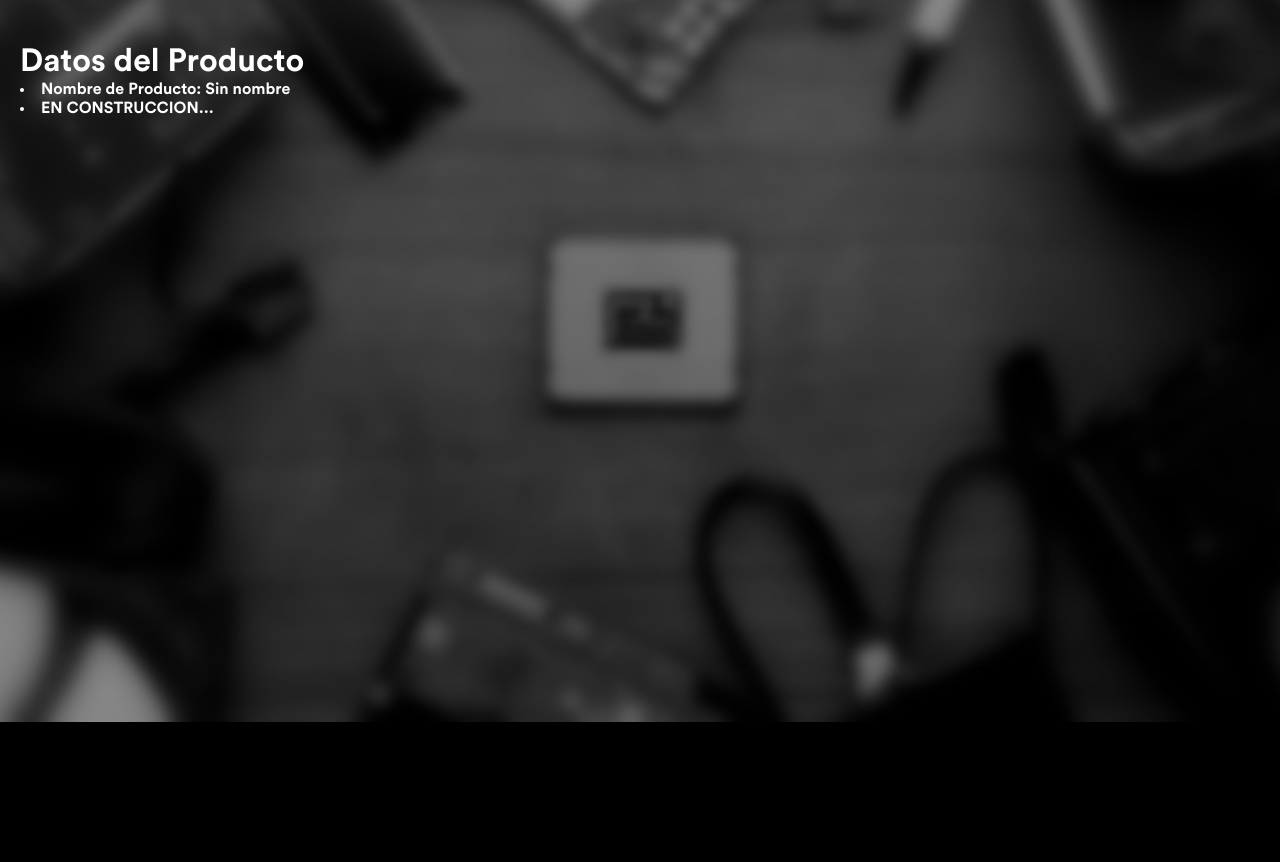
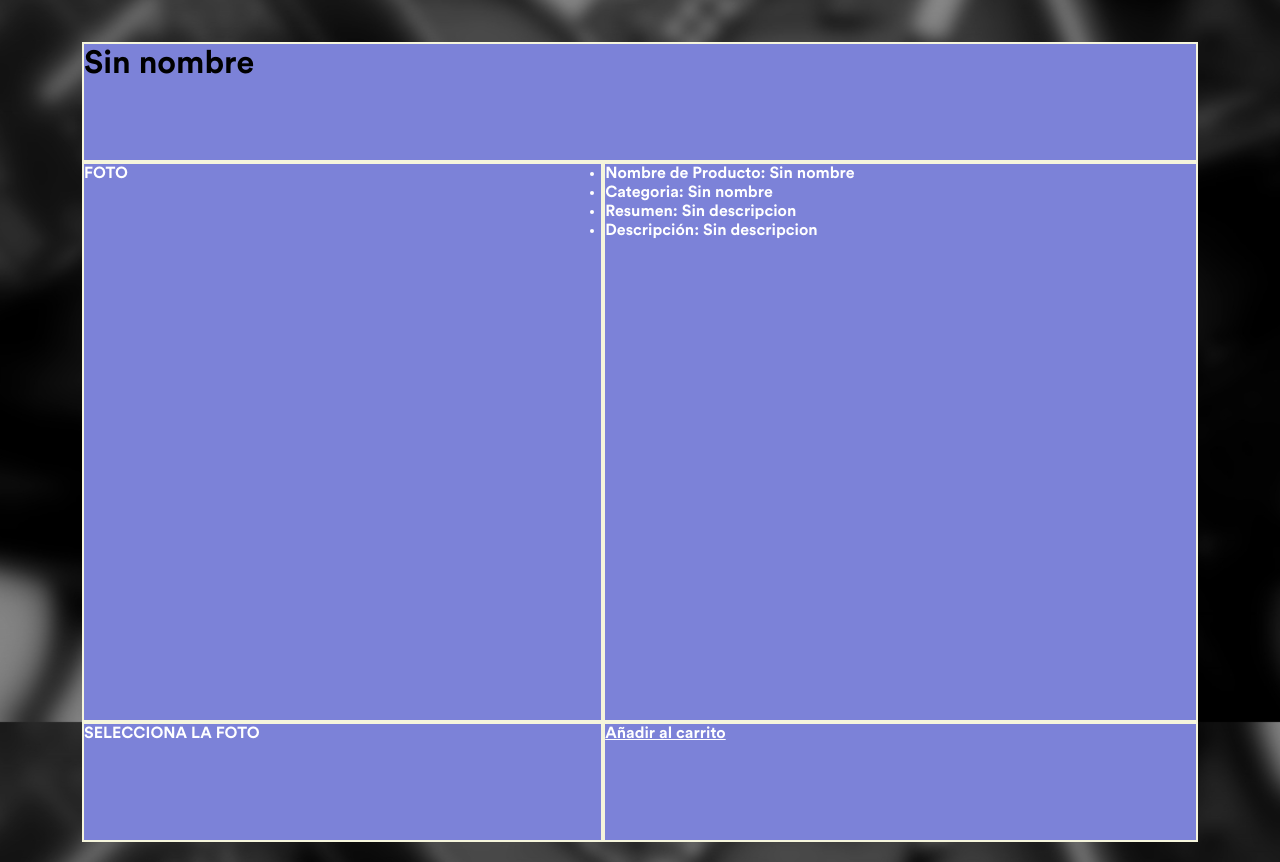
Before and after one commit to AdrianJimenezNieto/SuministrosInformaticos, a Django app: page /product/detail/2 in a window 1280 px wide. Shown: the part 78-940 px from the top of the page. Before the commit the page ends 800 px from the top, so only its background shows below. Run offline with Django 4.2, Linux system fonts and the light colour scheme; data comes from the database, SQL or seed files in the repository; parts of the project's set-up code (start-up, migrations or seed data) failed here and were passed over.

Commit message:
product template
working on the detail template

```diff
--- a/suministros/static/css/style.css
+++ b/suministros/static/css/style.css
@@ -44,9 +44,12 @@ main {
     top: 100px;
     width: 100%;
     padding: 20px 20px 20px 20px;
+    display: flex;
+    flex-direction: column;
+    align-items: center;
 }
 
-/* Menu */
+/* MENU */
 
 .logo {
     font-size: 2em;
@@ -127,9 +130,9 @@ main {
     color:rgb(71, 66, 66);
 }
 
-/* Menu */
+/* MENU */
 
-/* Product index */
+/* Product INDEX */
 
 .product-list {
     width: 100%;
@@ -138,7 +141,6 @@ main {
     justify-content: space-between;
     flex-direction: row;
     flex-wrap: wrap;
-    border: 1px solid #fff;
 }
 
 .product-list li{
@@ -149,9 +151,7 @@ main {
     margin: 10px 10px 10px 10px;
     display: flex;
     flex-direction: column;
-    justify-content: center;
-    align-items: center;
-    border: 1px solid #fff;
+    justify-content: flex-start;
 }
 
 .actions {
@@ -162,7 +162,7 @@ main {
 }
 
 .product-list b{
-    font-size: 1.1em;
+    font-size: 1.5em;
     color: #fff;
     text-decoration: none;
     font-weight: 500;
@@ -171,7 +171,7 @@ main {
 
 .product-list a{
     position: relative;
-    font-size: 1.1em;
+    font-size: 1em;
     color: #fff;
     text-decoration: none;
     font-weight: 500;
@@ -209,3 +209,54 @@ main {
 .image p {
     color: #000;
 }
+
+/* Product INDEX */
+
+/* Product DETAIL */
+
+.detail-container {
+    width: 100%;
+    min-height: 800px;
+    display: grid;
+    grid-template-areas: 'title title'
+                         'img description'
+                         'select cart';
+    grid-template-rows: 15% auto 15%;
+    width: 90%;
+    margin: 0 auto;
+}
+
+.title {
+    background-color: #7c82d8;
+    color:#000;
+    border: 2px solid beige;
+    grid-area: title;
+}
+
+.img {
+    background-color: #7c82d8;
+    color:#000;
+    border: 2px solid beige;
+    grid-area: img;
+}
+
+.description {
+    border: 2px solid beige;
+    background-color: #7c82d8;
+    color:#000;
+    grid-area: description;
+}
+
+.select {
+    border: 2px solid beige;
+    background-color: #7c82d8;
+    color:#000;
+    grid-area: select;
+}
+
+.cart {
+    border: 2px solid beige;
+    background-color: #7c82d8;
+    color:#000;
+    grid-area: cart;
+}
--- a/suministros/templates/product/detail.html
+++ b/suministros/templates/product/detail.html
@@ -4,9 +4,18 @@
 
 {% block 'content' %}
 
-    <h1>Datos del Producto</h1>
-    <li><b>Nombre de Producto: </b>{{ product.name }}</li>
-    <li>EN CONSTRUCCION...</li>
+    <div class='detail-container'>
+        <h1 class='title'>{{ product.name }}</h1>
+        <div class='img'><p>FOTO</p></div>
+        <ul class='description'>
+            <li><b>Nombre de Producto: </b>{{ product.name }}</li>
+            <li><b>Categoria: </b>{{ product.categoria }}</li>
+            <li><b>Resumen: </b>{{ product.shortDescription }}</li>
+            <li><b>Descripción: </b>{{ product.description }}</li>
+        </ul>
+        <div class='select'><p>SELECCIONA LA FOTO</p></div>
+        <div class='cart'><a href='#'>Añadir al carrito</a></div>
+    </div>
 
 
 {% endblock  %}
```
